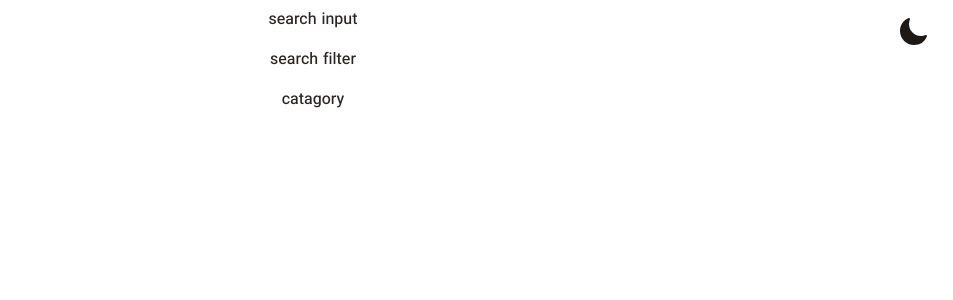
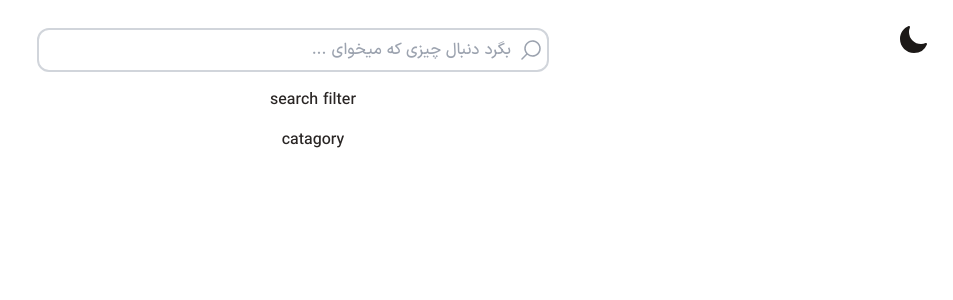
Before and after one commit to mojada7/majazz, a Next.js app: page /agahi/city in a window 1280 px wide. Shown: the top 300 px of the page, without its empty margins (327-1280 px from the left). Built offline with nearby package versions, Linux system fonts and the light colour scheme.

Commit message:
searchIteme

```diff
--- a/src/app/agahi/city/page.tsx
+++ b/src/app/agahi/city/page.tsx
@@ -1,11 +1,14 @@
+import SearchItemeInput from '@/components/agahiComponents/searchItemeInput'
+import CenterFlexCol from '@/components/wraper/centerFlexCol'
 import FullScreenMain from '@/components/wraper/fullScreenMain'
 import React from 'react'
 
 function City() {
   return (
     <FullScreenMain>
-        <div className='w-full h-fit py-2 text-center'>
-            search input
+        <CenterFlexCol>
+            <div className='w-[80vw] md:w-[60vw] lg:w-[40vw] h-fit py-2 text-center me-10 mt-5'>
+                <SearchItemeInput />
             </div>
             <div className='w-full h-fit py-2 text-center'>
                 search filter
@@ -13,6 +16,7 @@ function City() {
             <div className='w-full h-fit py-2 text-center'>
                 catagory
             </div>
+        </CenterFlexCol>
     </FullScreenMain>
   )
 }
--- /dev/null
+++ b/src/components/agahiComponents/searchItemeInput/index.tsx
@@ -0,0 +1,17 @@
+import React from 'react'
+import SeatchIcon from '@heroicons/react/24/solid/MagnifyingGlassIcon'
+import style from './style.module.css'
+function SearchItemeInput() {
+  return (
+    <div className='w-full px-1 rounded-xl border-[2px] dark:bg-stone-950 border-gray-300 flex items-center md:py-1'>
+
+        <input dir='rtl' className='w-full px-2 rounded-xl dark:bg-stone-950 border-none outline-none py-1' placeholder='بگرد دنبال چیزی که میخوای ...'/>
+        <div className={style.flip}>
+            <SeatchIcon className='h-6 w-6 text-gray-400' />
+        </div>
+
+    </div>
+  )
+}
+
+export default SearchItemeInput
--- /dev/null
+++ b/src/components/agahiComponents/searchItemeInput/style.module.css
@@ -0,0 +1,3 @@
+.flip {
+    transform: scaleX(-1);
+}
--- a/src/components/darkLight/index.tsx
+++ b/src/components/darkLight/index.tsx
@@ -36,7 +36,7 @@ function DarkLight() {
   }
 
   return (
-    <div onClick={changeTheme} className='fixed right-4 top-4 w-10 h-10 rounded-full hover:cursor-pointer'>
+    <div onClick={changeTheme} className='fixed right-0 md:right-2 lg:right-4 top-6 w-10 h-10 rounded-full hover:cursor-pointer'>
       {
         resolvedTheme=='light'? (
           <DarkBt />
```
Lines whose indentation alone changed are shown as unchanged.
